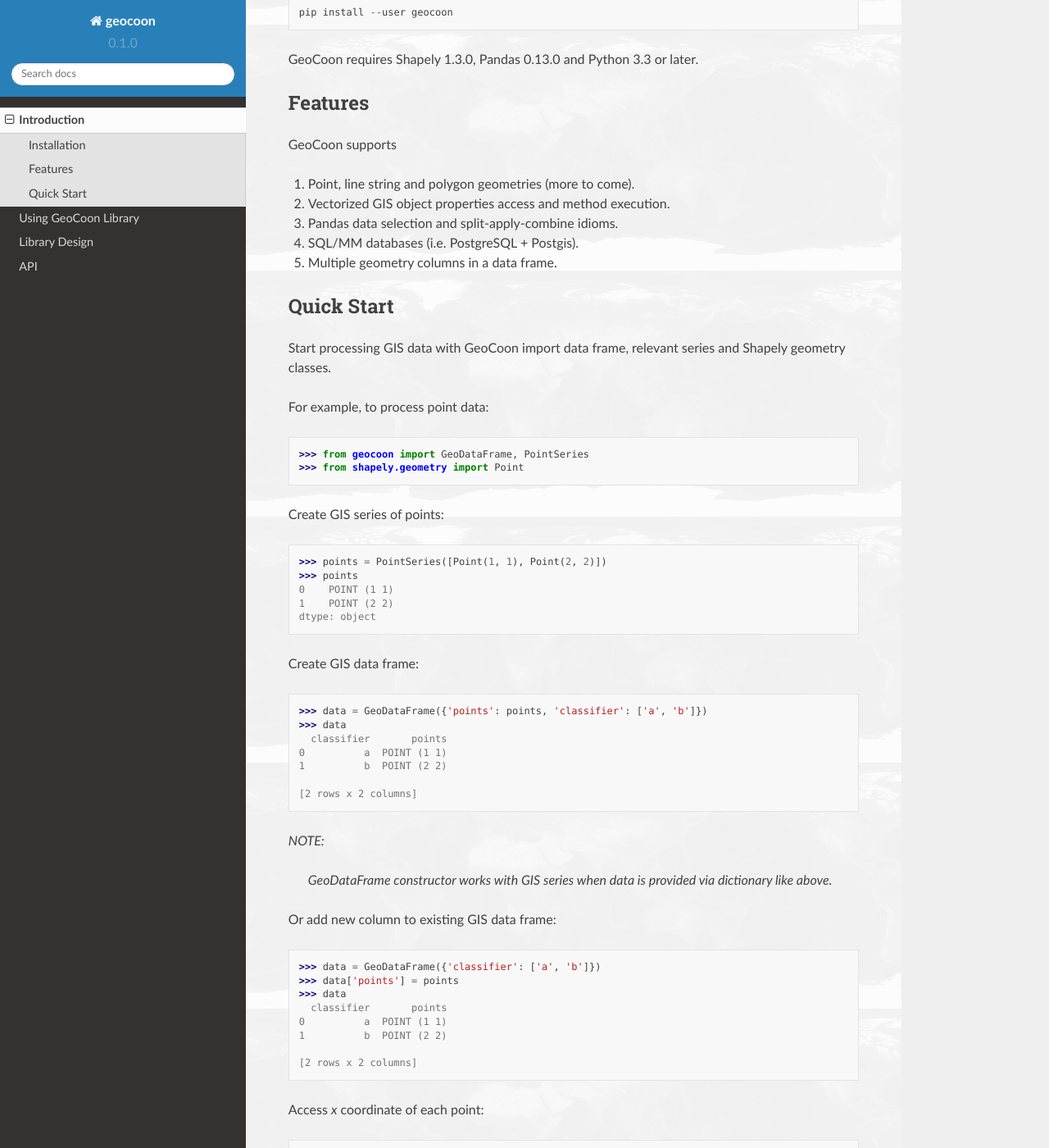
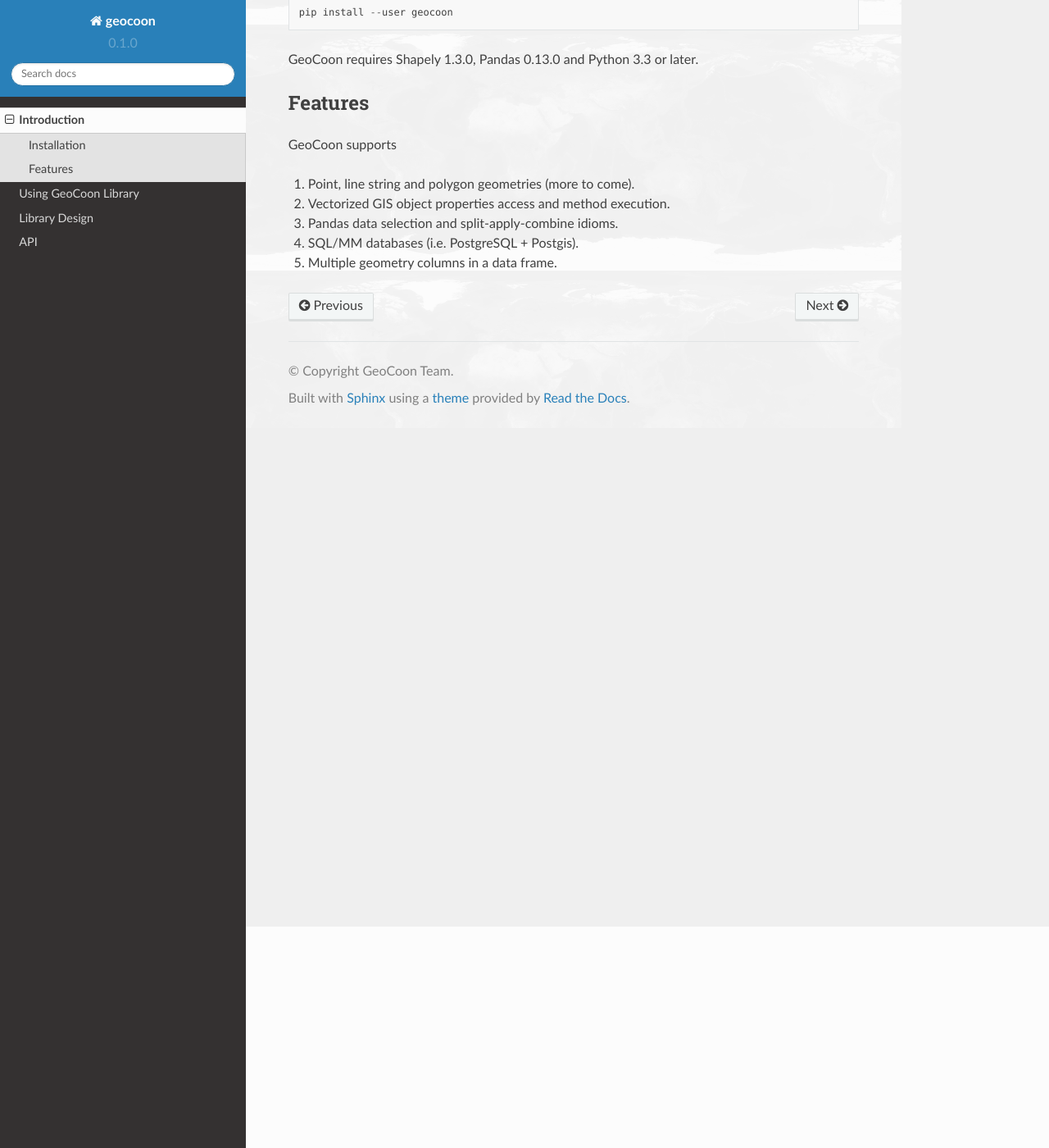
Before and after one commit to wrobell/geocoon, a Sphinx documentation site: the page built from doc/intro.rst, in a window 1280 px wide and 1400 px high, scrolled down 270 px. Shown: the whole window at 82% size. Built offline with Sphinx 7.4.7 and the Read the Docs theme 2.0.0, drawn with Linux system fonts in a browser that asks for light colours; pages that are not in the unit, such as notebooks, are missing from menus; some of the changed text lies outside the part shown.

Commit message:
- removed quick intro section as it just is being repeated in the usage   chapter of the documentation

```diff
--- a/doc/intro.rst
+++ b/doc/intro.rst
@@ -18,61 +18,4 @@
 #. SQL/MM databases (i.e. PostgreSQL + Postgis).
 #. Multiple geometry columns in a data frame.
 
-Quick Start
------------
-Start processing GIS data with GeoCoon import data frame, relevant series
-and Shapely geometry classes.
-
-For example, to process point data::
-
-   >>> from geocoon import GeoDataFrame, PointSeries
-   >>> from shapely.geometry import Point
-
-Create GIS series of points::
-
-    >>> points = PointSeries([Point(1, 1), Point(2, 2)])
-    >>> points
-    0    POINT (1 1)
-    1    POINT (2 2)
-    dtype: object
-
-Create GIS data frame::
-
-    >>> data = GeoDataFrame({'points': points, 'classifier': ['a', 'b']})
-    >>> data
-      classifier       points
-    0          a  POINT (1 1)
-    1          b  POINT (2 2)
-    <BLANKLINE>
-    [2 rows x 2 columns]
-
-*NOTE:*
-
-    *GeoDataFrame constructor works with GIS series when data is provided
-    via dictionary like above.*
-
-Or add new column to existing GIS data frame::
-
-    >>> data = GeoDataFrame({'classifier': ['a', 'b']})
-    >>> data['points'] = points
-    >>> data
-      classifier       points
-    0          a  POINT (1 1)
-    1          b  POINT (2 2)
-    <BLANKLINE>
-    [2 rows x 2 columns]
-
-Access `x` coordinate of each point::
-
-    >>> points.x
-    0    1
-    1    2
-    dtype: float64
-
-Select points by classifier::
-
-    >>> data[data.classifier == 'b'].points
-    1    POINT (2 2)
-    Name: points, dtype: object
-
 .. vim: sw=4:et:ai
```
